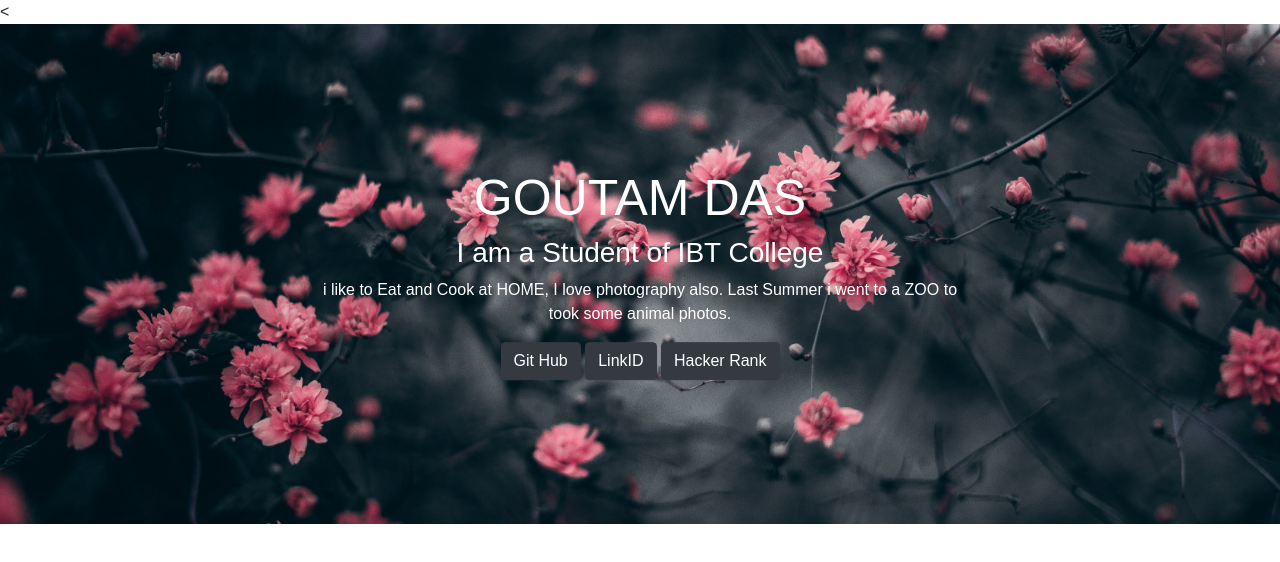
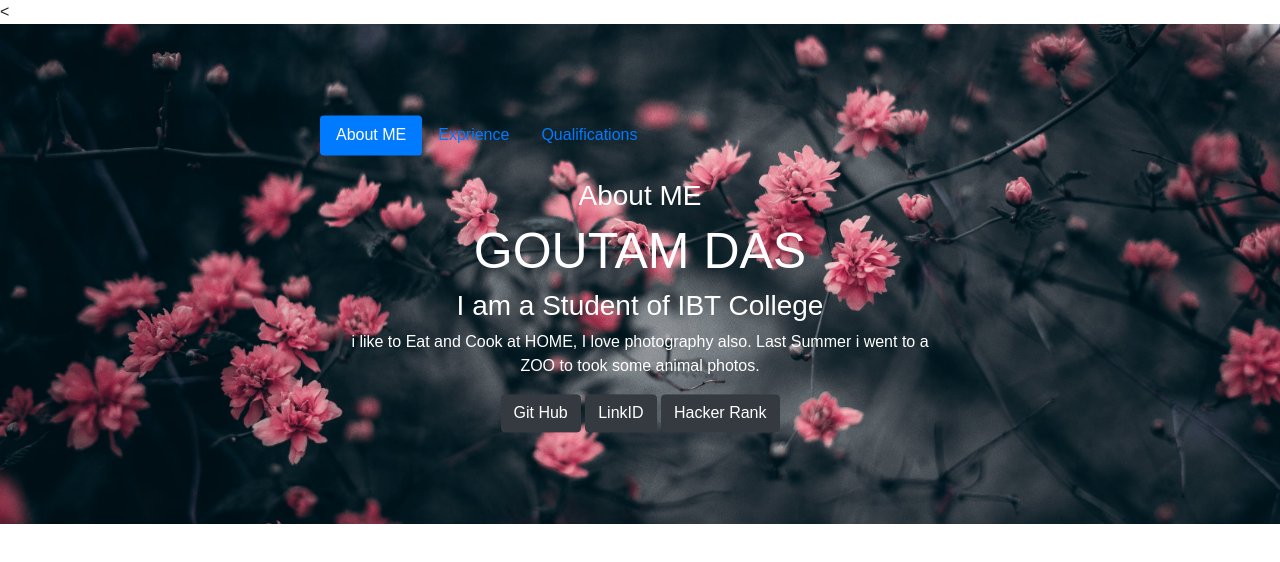
Before and after one commit to Goutamnrg/Goutamnrg.github.io, a plain HTML site: page index.html in a window 1280 px wide. Drawn offline with nearby package versions, Linux system fonts and the light colour scheme.

Commit message:
Update index.html

```diff
--- a/index.html
+++ b/index.html
@@ -38,6 +38,25 @@
 
      <div class="hero-image">
          <div class="hero-text">
+
+
+             <ul class="nav nav-pills" role="tablist">
+                 <li class="nav-item">
+                     <a class="nav-link active" data-toggle="pill" href="#About ME">About ME</a>
+                 </li>
+                 <li class="nav-item">
+                     <a class="nav-link" data-toggle="pill" href="#Exprience">Exprience</a>
+                 </li>
+                 <li class="nav-item">
+                     <a class="nav-link" data-toggle="pill" href="#Qualifications">Qualifications</a>
+                 </li>
+             </ul>
+
+             <!-- Tab panes -->
+             <div class="tab-content">
+                 <div id="About ME" class="container tab-pane active">
+                     <br>
+                     <h3>About ME</h3>
                      <h1 style="font-size:50px">GOUTAM DAS</h1>
                      <h3>I am a Student of IBT College</h3>
                      <p>
@@ -49,8 +68,19 @@
                      <a href="https://ca.linkedin.com/" class="btn btn-dark">LinkID</a>
                      <a href="https://www.hackerrank.com/goutamnrg" class="btn btn-dark">Hacker Rank</a>
                  </div>
+                 <div id="Exprience" class="container tab-pane fade">
+                     <br>
+                     <h3>Exprience</h3>
+                     <p> I Worked with a Ram Plastic Industries, I gained a good exrience with this industries. I did robotics programming </p>
+                 </div>
+                 <div id="Qualifications" class="container tab-pane fade">
+                     <br>
+                     <h3>Qualifications</h3>
+                     <p>Sed ut perspiciatis unde omnis iste natus error sit voluptatem accusantium doloremque laudantium, totam rem aperiam.</p>
+                 </div>
+             </div>
          </div>
 
-
+     </div>
  </body>
 </html>
```
Lines whose indentation alone changed are shown as unchanged.
